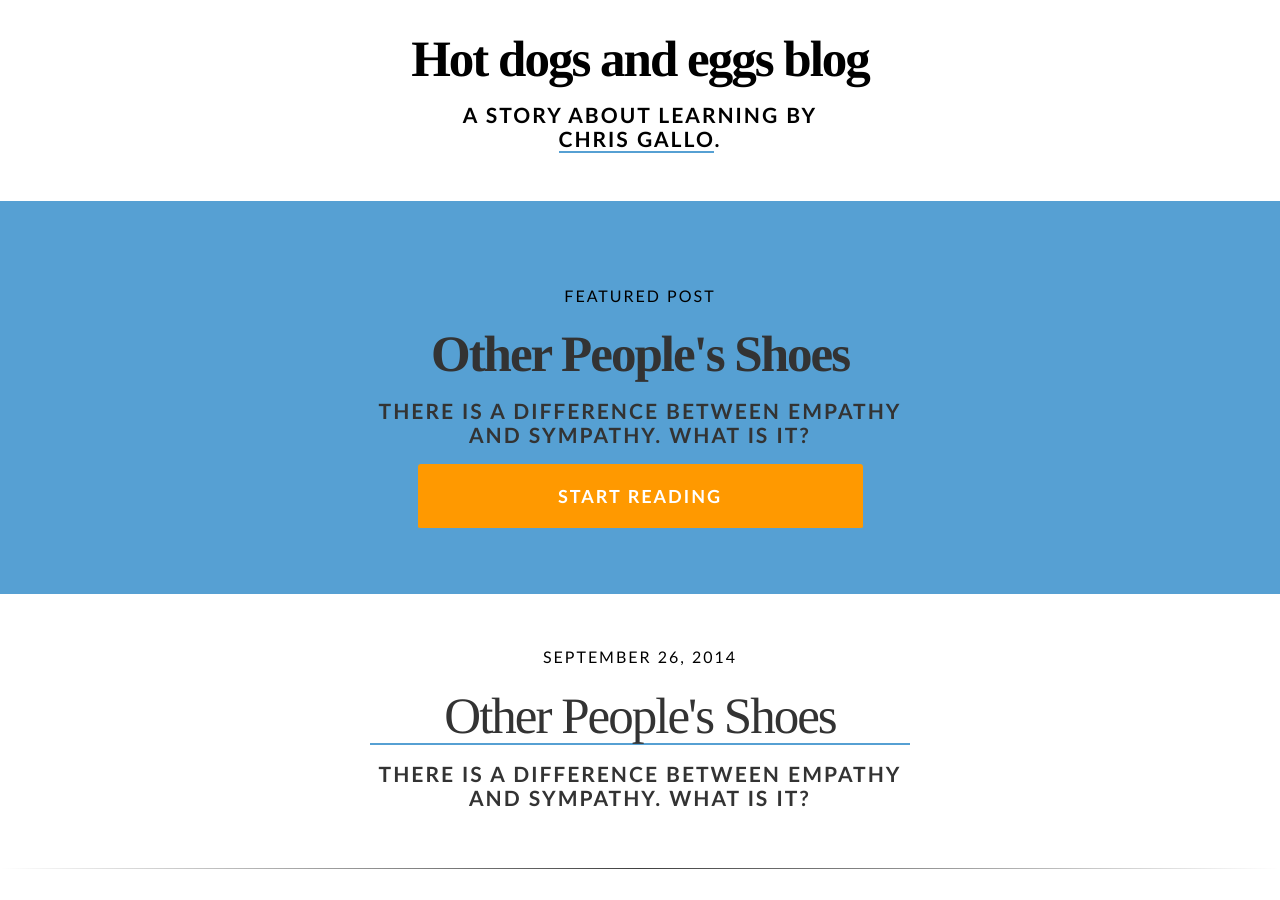
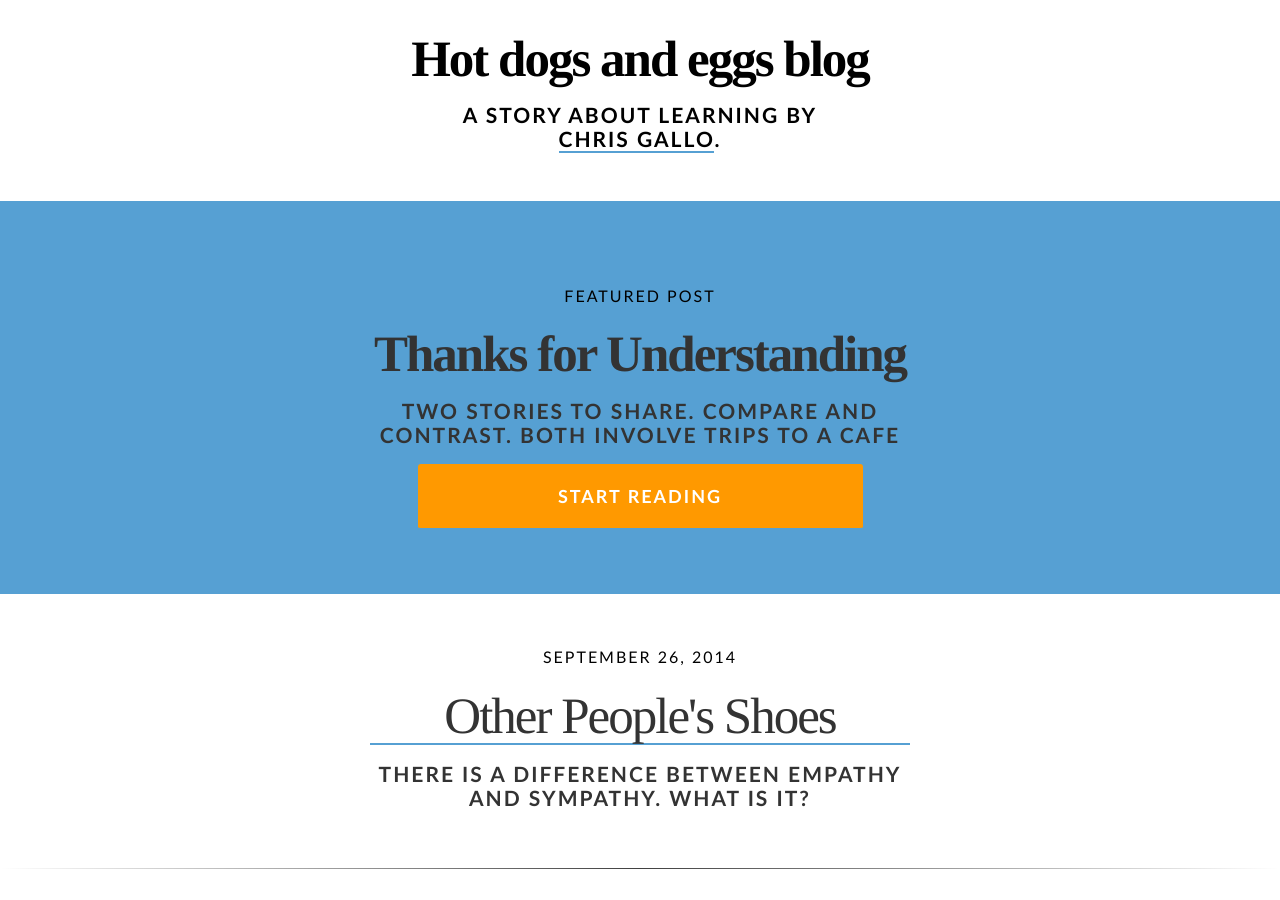
Before and after one commit to gallochris/writing, a Jekyll site: the page built from index.html, in a window 1280 px wide and 900 px high. Built offline with Jekyll 4.4.1, drawn with Linux system fonts in a browser that asks for light colours; Markdown is read by kramdown in place of the engine named in the settings; the list of posts is cut into pages by our own code.

Commit message:
updating featured post

```diff
--- a/index.html
+++ b/index.html
@@ -13,10 +13,10 @@ title: Blog | Chris Gallo
   <div class="unc">
     <div class="rasheedwallace">
       <h4>Featured Post</h4>
-      <h1>Other People's Shoes</h1>
-      <h2 style="color: #333;">There is a difference between empathy and sympathy. What is it?</h2>
+      <h1>Thanks for Understanding</h1>
+      <h2 style="color: #333;">Two stories to share. Compare and contrast. Both involve trips to a cafe</h2>
 
-          <a style="text-align: center; text-transform: uppercase;" href="http://blog.hotdogsandeggs.com/featured/2014/09/26/shoes/" class="bellybutton" >Start Reading</a>
+          <a style="text-align: center; text-transform: uppercase;" href="http://blog.hotdogsandeggs.com/featured/2014/10/05/thanks-for-understanding/" class="bellybutton" >Start Reading</a>
 
     </div>
     </div>
```
